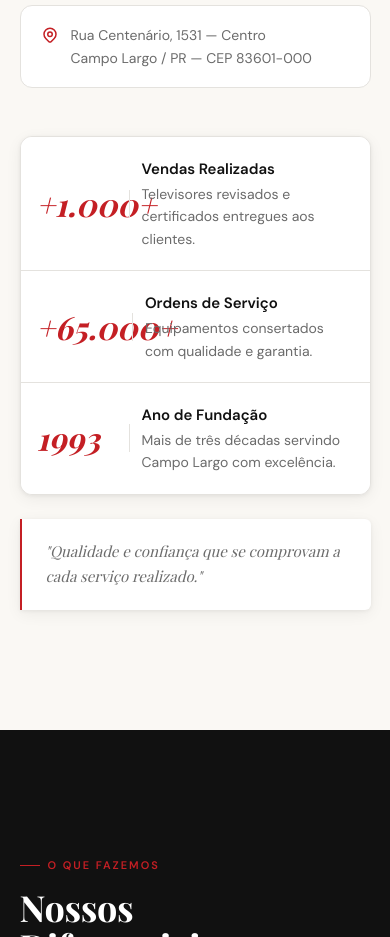
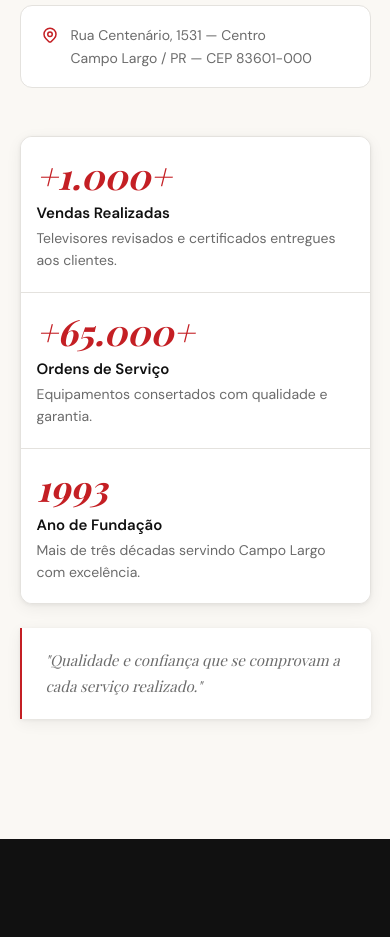
Before and after one commit to AlysonRyan01/tvseletronica, a plain HTML site: page index.html in a window 390 px wide. Shown: the part 2020-2957 px from the top of the page. Drawn offline with nearby package versions, Linux system fonts and the light colour scheme; a web font is replaced by a local one.

Commit message:
fix: arrumando layout mobile

```diff
--- a/css/style.css
+++ b/css/style.css
@@ -653,9 +653,9 @@ input,textarea,select{font-family:var(--body)}
   .form-row{grid-template-columns:1fr}
   .order-actions{flex-direction:column}
   .about__address{max-width:100%;box-sizing:border-box;word-break:break-word}
-  .achiev-item{padding:20px 16px;gap:12px}
-  .achiev-num{font-size:32px;min-width:80px}
-  .achiev-divider{height:28px}
+  .achiev-item{flex-direction:column;align-items:flex-start;padding:20px 16px;gap:8px}
+  .achiev-num{font-size:36px;min-width:0}
+  .achiev-divider{display:none}
   .order-actions .btn-reject,.order-actions .btn-approve{justify-content:center}
   .footer-top{grid-template-columns:1fr}
   .footer-top>:first-child{grid-column:auto}
```
